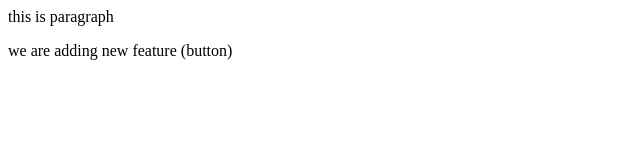
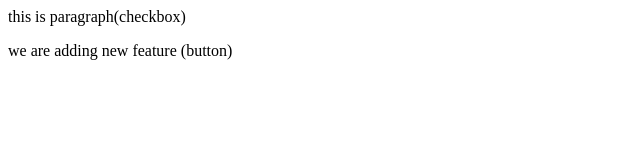
Before and after one commit to Gitsnoa/LocalRepo, a plain HTML site: page LocalRepo/index.html in a window 1280 px wide. Shown: the full height of the page, 0-640 px from the left. Drawn offline with Linux system fonts and the light colour scheme.

Commit message:
checkbox

```diff
--- a/LocalRepo/index.html
+++ b/LocalRepo/index.html
@@ -1,3 +1,3 @@
-<p>this is paragraph
+<p>this is paragraph(checkbox)
 </p>
 <p>we are adding new feature (button) </p>
```
